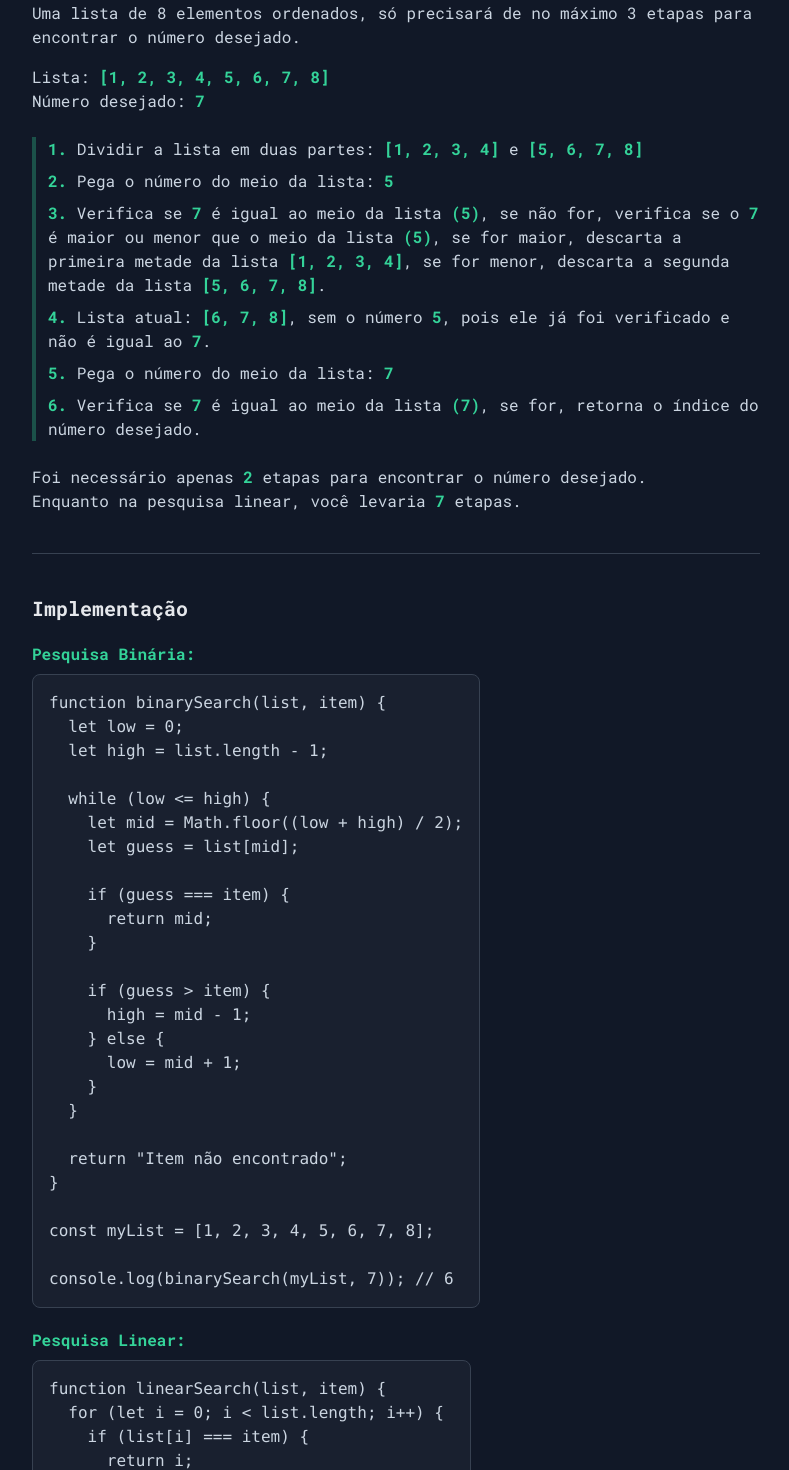
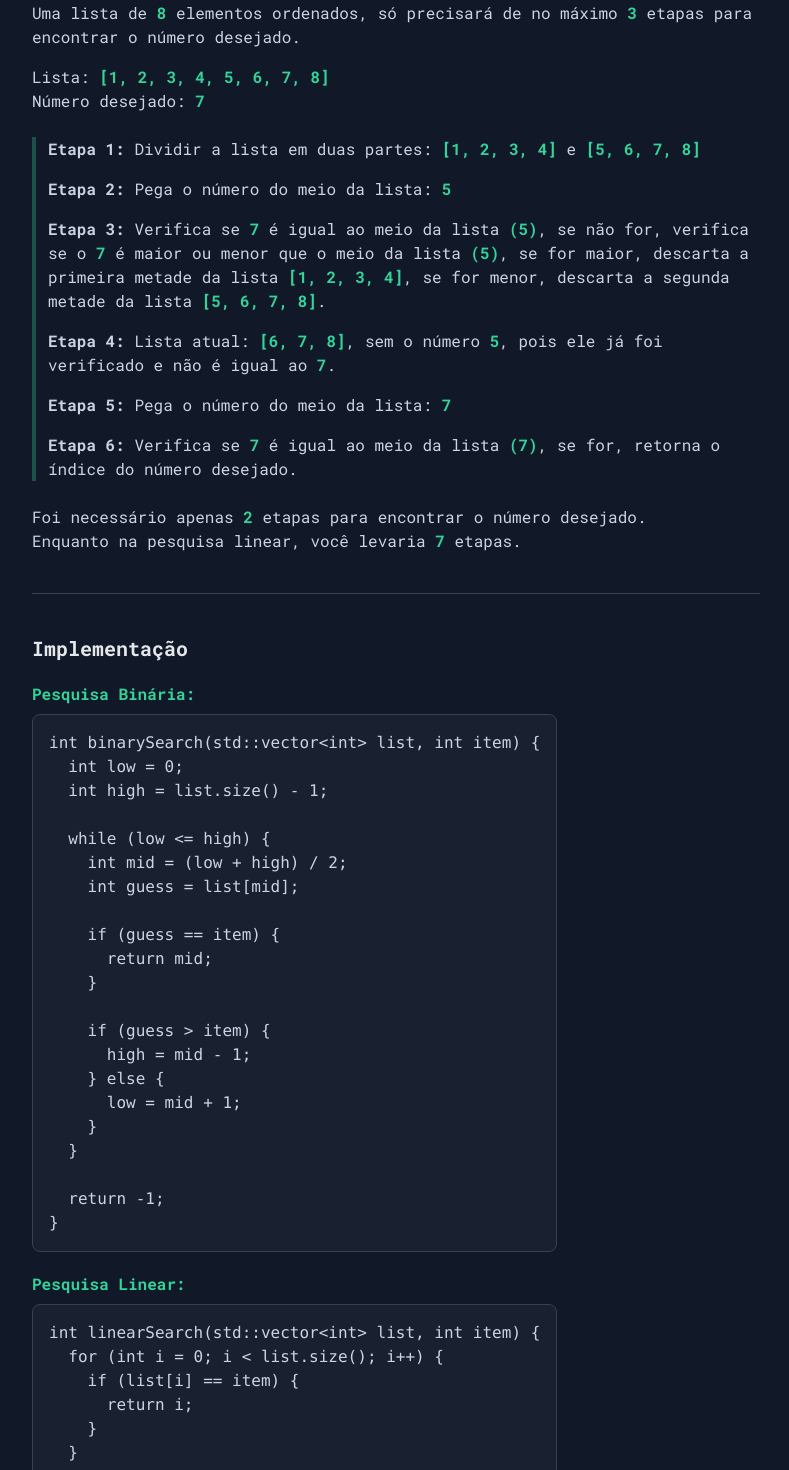
Before and after one commit to erxck/v1, a Next.js app: page /blog/binary-search in a window 1280 px wide. Shown: the part 3380-4850 px from the top of the page, without its empty margins (112-901 px from the left). Built offline with nearby package versions, Linux system fonts and the light colour scheme; no server answers.

Commit message:
Bug fixed - hidden image e navigation in tailwindcss

```diff
--- a/src/components/Contact.tsx
+++ b/src/components/Contact.tsx
@@ -58,7 +58,7 @@ export default function Contact() {
           </div>
         </div>
       </div>
-      <div className="hidden lg:block max-w-sm" data-aos="fade-up">
+      <div className="class_image_contact max-w-sm" data-aos="fade-up">
         <Image
           className="w-full"
           src={ImageContact}
--- a/src/components/blogPosts/WhatsAnAlgorithm.tsx
+++ b/src/components/blogPosts/LinkedList.tsx
@@ -15,7 +15,7 @@ export default function WhatsAnAlgorithm() {
     <>
       <Navigation navigation={nav} githubLink="" />
       <div className="flex flex-col w-full">
-        <Title title="O que é um algoritmo?" date="Em breve..." />
+        <Title title="Como funcionam as listas encadeadas?" date="..." />
         <Introduction id="introduction">
           <p>Em breve...</p>
         </Introduction>
--- a/src/components/blogPosts/components/Navigation.tsx
+++ b/src/components/blogPosts/components/Navigation.tsx
@@ -43,7 +43,7 @@ export default function Navigation({
 
   return (
     <nav
-      className="w-56 shrink-0 order-last hidden xl:block"
+      className="class_blog_navigation w-56 shrink-0 order-last"
       data-aos="fade-up"
     >
       <div className="sticky top-44">
--- a/src/components/blogPosts/components/binarySearch/Examples.tsx
+++ b/src/components/blogPosts/components/binarySearch/Examples.tsx
@@ -17,8 +17,10 @@ export default function Examples({ id }: { id: string }): JSX.Element {
         encontrar o número desejado.
       </p>
       <p>
-        Uma lista de 8 elementos ordenados, só precisará de no máximo 3 etapas
-        para encontrar o número desejado.
+        Uma lista de <strong className="text-emerald-400">8</strong> elementos
+        ordenados, só precisará de no máximo{" "}
+        <strong className="text-emerald-400">3</strong> etapas para encontrar o
+        número desejado.
       </p>
       <div>
         <p>
@@ -29,19 +31,18 @@ export default function Examples({ id }: { id: string }): JSX.Element {
           Número desejado: <strong className="text-emerald-400">7</strong>
         </p>
       </div>
-      <ol className="border-l-4 border-emerald-400/30 pl-3 my-2 flex flex-col gap-2">
+      <ol className="border-l-4 border-emerald-400/30 pl-3 my-2 flex flex-col gap-4">
         <li>
-          <strong className="text-emerald-400">1.</strong> Dividir a lista em
-          duas partes:{" "}
+          <strong>Etapa 1:</strong> Dividir a lista em duas partes:{" "}
           <strong className="text-emerald-400">[1, 2, 3, 4]</strong> e{" "}
           <strong className="text-emerald-400">[5, 6, 7, 8]</strong>
         </li>
         <li>
-          <strong className="text-emerald-400">2.</strong> Pega o número do meio
-          da lista: <strong className="text-emerald-400">5</strong>
+          <strong>Etapa 2:</strong> Pega o número do meio da lista:{" "}
+          <strong className="text-emerald-400">5</strong>
         </li>
         <li>
-          <strong className="text-emerald-400">3.</strong> Verifica se{" "}
+          <strong>Etapa 3:</strong> Verifica se{" "}
           <strong className="text-emerald-400">7</strong> é igual ao meio da
           lista <strong className="text-emerald-400">(5)</strong>, se não for,
           verifica se o <strong className="text-emerald-400">7</strong> é maior
@@ -53,18 +54,18 @@ export default function Examples({ id }: { id: string }): JSX.Element {
           <strong className="text-emerald-400">[5, 6, 7, 8]</strong>.
         </li>
         <li>
-          <strong className="text-emerald-400">4.</strong> Lista atual:{" "}
+          <strong>Etapa 4:</strong> Lista atual:{" "}
           <strong className="text-emerald-400">[6, 7, 8]</strong>, sem o número{" "}
           <strong className="text-emerald-400">5</strong>, pois ele já foi
           verificado e não é igual ao{" "}
           <strong className="text-emerald-400">7</strong>.
         </li>
         <li>
-          <strong className="text-emerald-400">5.</strong> Pega o número do meio
-          da lista: <strong className="text-emerald-400">7</strong>
+          <strong>Etapa 5:</strong> Pega o número do meio da lista:{" "}
+          <strong className="text-emerald-400">7</strong>
         </li>
         <li>
-          <strong className="text-emerald-400">6.</strong> Verifica se{" "}
+          <strong>Etapa 6:</strong> Verifica se{" "}
           <strong className="text-emerald-400">7</strong> é igual ao meio da
           lista <strong className="text-emerald-400">(7)</strong>, se for,
           retorna o índice do número desejado.
--- a/src/components/blogPosts/components/binarySearch/Implementation.tsx
+++ b/src/components/blogPosts/components/binarySearch/Implementation.tsx
@@ -16,16 +16,16 @@ export default function Implementation({ id }: { id: string }): JSX.Element {
               Pesquisa Binária:
             </h1>
             <pre className="text-xs text-slate-300 bg-gray-700/20 rounded-lg p-1 border border-gray-700 sm:p-4 md:text-base">
-              <code>
-                {`function binarySearch(list, item) {
-  let low = 0;
-  let high = list.length - 1;
+              <code lang="cpp">
+                {`int binarySearch(std::vector<int> list, int item) {
+  int low = 0;
+  int high = list.size() - 1;
 
   while (low <= high) {
-    let mid = Math.floor((low + high) / 2);
-    let guess = list[mid];
+    int mid = (low + high) / 2;
+    int guess = list[mid];
 
-    if (guess === item) {
+    if (guess == item) {
       return mid;
     }
 
@@ -36,12 +36,8 @@ export default function Implementation({ id }: { id: string }): JSX.Element {
     }
   }
 
-  return "Item não encontrado";
+  return -1;
 }
-
-const myList = [1, 2, 3, 4, 5, 6, 7, 8];
-
-console.log(binarySearch(myList, 7)); // 6
 `}
               </code>
             </pre>
@@ -51,21 +47,16 @@ console.log(binarySearch(myList, 7)); // 6
               Pesquisa Linear:
             </h1>
             <pre className="text-xs text-slate-300 bg-gray-700/20 rounded-lg p-1 border border-gray-700 sm:p-4 md:text-base">
-              <code>
-                {`function linearSearch(list, item) {
-  for (let i = 0; i < list.length; i++) {
-    if (list[i] === item) {
+              <code lang="cpp">
+                {`int linearSearch(std::vector<int> list, int item) {
+  for (int i = 0; i < list.size(); i++) {
+    if (list[i] == item) {
       return i;
     }
   }
 
-  return "Item não encontrado";
+  return -1;
 }
-
-const myList = [1, 2, 3, 4, 5, 6, 7, 8];
-
-console.log(linearSearch(myList, 7)); // 6
-
 `}
               </code>
             </pre>
--- /dev/null
+++ b/src/data/Contents.tsx
@@ -0,0 +1,25 @@
+type Contents = {
+  title: string;
+  description: string;
+  url: string;
+};
+
+const contents: Contents[] = [
+  {
+    title: "Estruturas de Dados",
+    description: "Aprenda sobre estruturas de dados, algoritmos e muito mais.",
+    url: "/blog",
+  },
+  {
+    title: "Algoritmos",
+    description: "Conheça os algoritmos mais populares e suas aplicações.",
+    url: "/blog",
+  },
+  {
+    title: "Low-Level",
+    description: "Artigos sobre programação de baixo nível.",
+    url: "/blog",
+  },
+];
+
+export default contents;
--- /dev/null
+++ b/src/data/Posts.tsx
@@ -0,0 +1,24 @@
+type Post = {
+  title: string;
+  description: string;
+  date: string;
+  url: string;
+};
+
+const posts: Post[] = [
+  {
+    title: "Pesquisa Binária e Pesquisa Linear",
+    description:
+      "Explorando as diferenças entre pesquisa binária e pesquisa linear: uma análise comparativa dos algoritmos de busca mais populares.",
+    date: "02 de Abril de 2023",
+    url: "binary-search",
+  },
+  {
+    title: "Listas Encadeadas",
+    description: "O que são listas encadeadas e como elas funcionam?",
+    date: "...",
+    url: "linked-list",
+  },
+];
+
+export default posts;
--- a/src/pages/blog/[article]/index.tsx
+++ b/src/pages/blog/[article]/index.tsx
@@ -3,7 +3,7 @@ import Link from "next/link";
 import { useRouter } from "next/router";
 
 import BinarySearch from "@/components/blogPosts/BinarySearch";
-import WhatsAnAlgorithm from "@/components/blogPosts/WhatsAnAlgorithm";
+import LinkedList from "@/components/blogPosts/LinkedList";
 import Head from "next/head";
 
 export default function Page() {
@@ -12,17 +12,17 @@ export default function Page() {
 
   const articles: { [key: string]: JSX.Element } = {
     "binary-search": <BinarySearch />,
-    "whats-an-algorithm": <WhatsAnAlgorithm />,
+    "linked-list": <LinkedList />,
   };
 
   const isValidArticle = (article: string): boolean => {
-    const articles = ["binary-search", "whats-an-algorithm"];
+    const articles = ["binary-search", "linked-list"];
     return articles.includes(article);
   };
 
   const titles: { [key: string]: string } = {
     "binary-search": "Pesquisa Binária e Pesquisa Linear",
-    "whats-an-algorithm": "O que é um algoritmo?",
+    "linked-list": "Listas Encadeadas",
   };
 
   return (
--- a/src/pages/blog/index.tsx
+++ b/src/pages/blog/index.tsx
@@ -1,33 +1,12 @@
-import Layout from "@/components/Layout";
 import Image from "next/image";
 import IconBlog from "@/assets/img/icon-blog.png";
 import Link from "next/link";
 import Head from "next/head";
-
-type Post = {
-  title: string;
-  description: string;
-  date: string;
-  url: string;
-};
+import Layout from "@/components/Layout";
+import posts from "@/data/Posts";
+// import contents from "@/data/Contents";
 
 export default function Blog() {
-  const posts: Post[] = [
-    {
-      title: "Pesquisa Binária e Pesquisa Linear",
-      description:
-        "Explorando as diferenças entre pesquisa binária e pesquisa linear: uma análise comparativa dos algoritmos de busca mais populares.",
-      date: "02 de Abril de 2023",
-      url: "binary-search",
-    },
-    {
-      title: "O que é um algoritmo?",
-      description: "Em breve...",
-      date: "...",
-      url: "whats-an-algorithm",
-    },
-  ];
-
   return (
     <>
       <Head>
@@ -63,7 +42,7 @@ export default function Blog() {
           </div>
         </div>
         <section className="mt-10">
-          <ul className="flex flex-col gap-4">
+          <ul className="grid grid-cols-1 gap-4 lg:grid-cols-2">
             {posts.map((post, index) => (
               <li
                 key={index}
@@ -71,7 +50,7 @@ export default function Blog() {
                 data-aos={index % 2 === 0 ? "fade-up" : "fade-down"}
               >
                 <Link
-                  className="text-xl lg:text-2xl font-bold text-emerald-400 hover:text-emerald-400/60 hover:underline hover:underline-offset-4"
+                  className="text-xl font-bold text-emerald-400 hover:text-emerald-400/60 hover:underline hover:underline-offset-4"
                   href={`/blog/${post.url}`}
                 >
                   {post.title}
@@ -79,7 +58,7 @@ export default function Blog() {
                 <h2 className="text-xs text-slate-400 font-bold mt-1 md:text-sm">
                   {post.date}
                 </h2>
-                <p className="text-sm md:text-base text-slate-300 mt-3 w-full">
+                <p className="text-xs md:text-base text-slate-300 mt-3 w-full">
                   {post.description}
                 </p>
               </li>
--- a/src/styles/globals.css
+++ b/src/styles/globals.css
@@ -66,10 +66,22 @@ section .typed-name .typed-cursor {
   filter: blur(45px);
 }
 
+.class_image_contact {
+  display: none;
+}
+
+.class_blog_navigation {
+  display: none;
+}
+
 @media screen and (min-width: 1024px) {
   section .typed-name .typed-cursor {
     bottom: 8px;
     font-size: 60px;
+  }
+
+  .class_image_contact {
+    display: block;
   }
 }
 
@@ -78,4 +90,8 @@ section .typed-name .typed-cursor {
     bottom: 8px;
     font-size: 72px;
   }
+
+  .class_blog_navigation {
+    display: block;
+  }
 }
```
